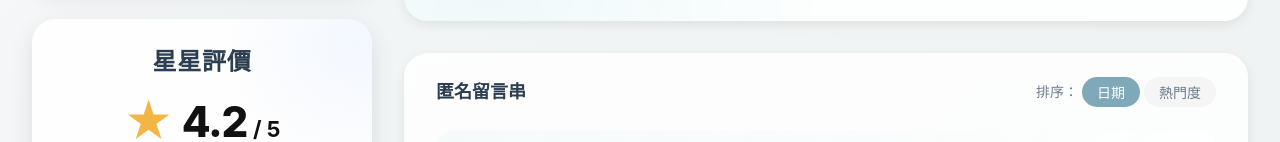
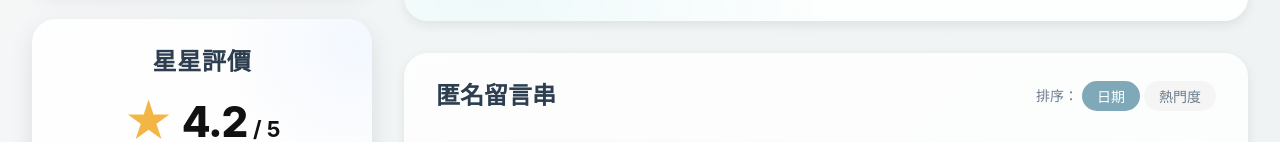
Before and after one commit to RogelioKG/NCU-TLDR, a Vue app in the folder frontend/: page /course/1 in a window 1280 px wide. Shown: the part 666-808 px from the top of the page. Built offline with nearby package versions, Linux system fonts and the light colour scheme.

Commit message:
fix: amplify comment title font

```diff
--- a/frontend/src/components/CourseComments.vue
+++ b/frontend/src/components/CourseComments.vue
@@ -30,9 +30,9 @@ function submitComment() {
 <template>
   <section class="comments" aria-label="匿名留言串">
     <header class="comments__header">
-      <h3 class="comments__title">
+      <h2 class="comments__title">
         匿名留言串
-      </h3>
+      </h2>
       <div class="comments__sort">
         <span class="comments__sort-label">排序：</span>
         <button
@@ -128,7 +128,7 @@ function submitComment() {
 }
 
 .comments__title {
-  font-size: var(--font-size-lg);
+  font-size: var(--font-size-xl);
   font-weight: 800;
   color: var(--color-text-primary);
 }
```
